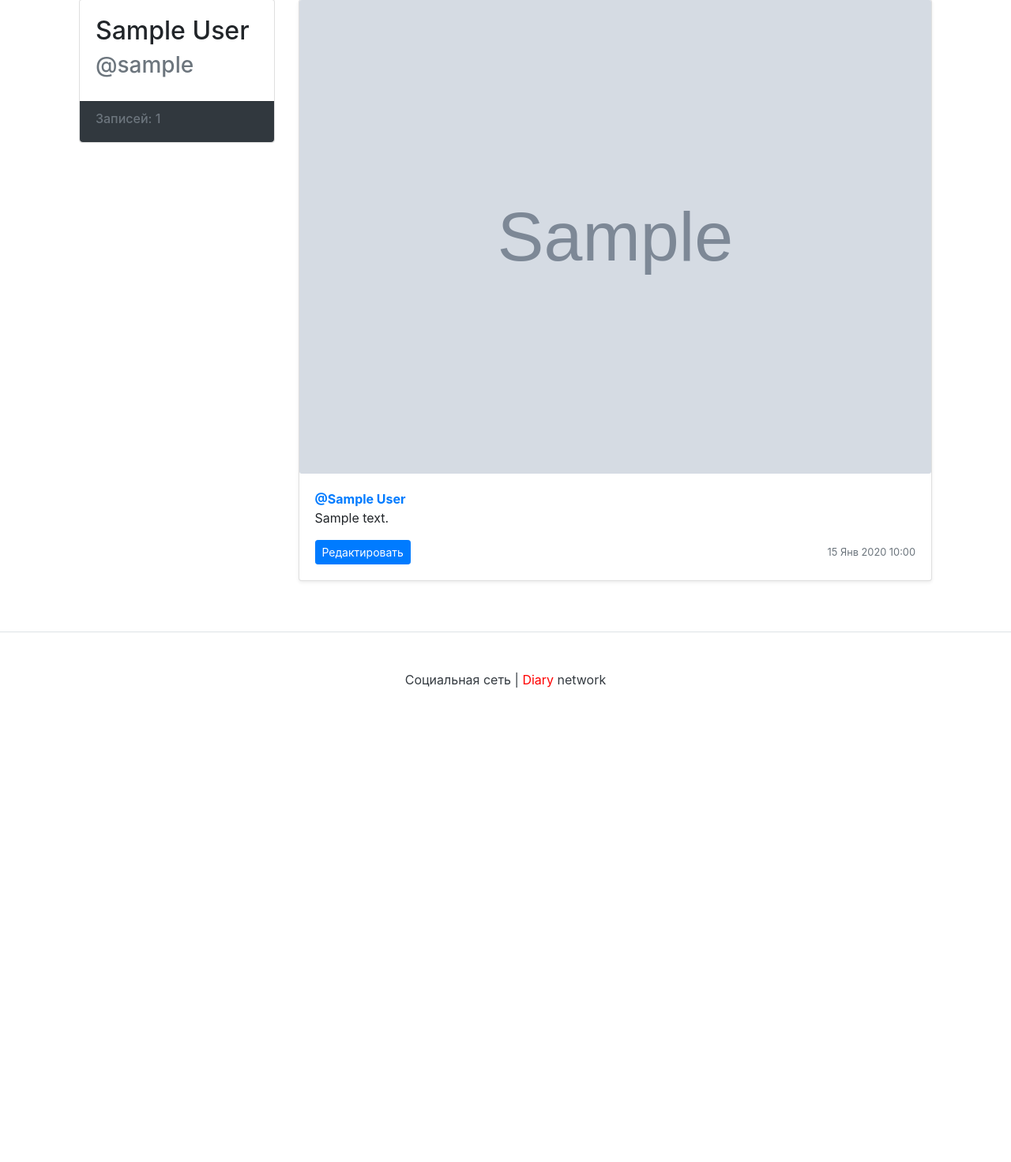
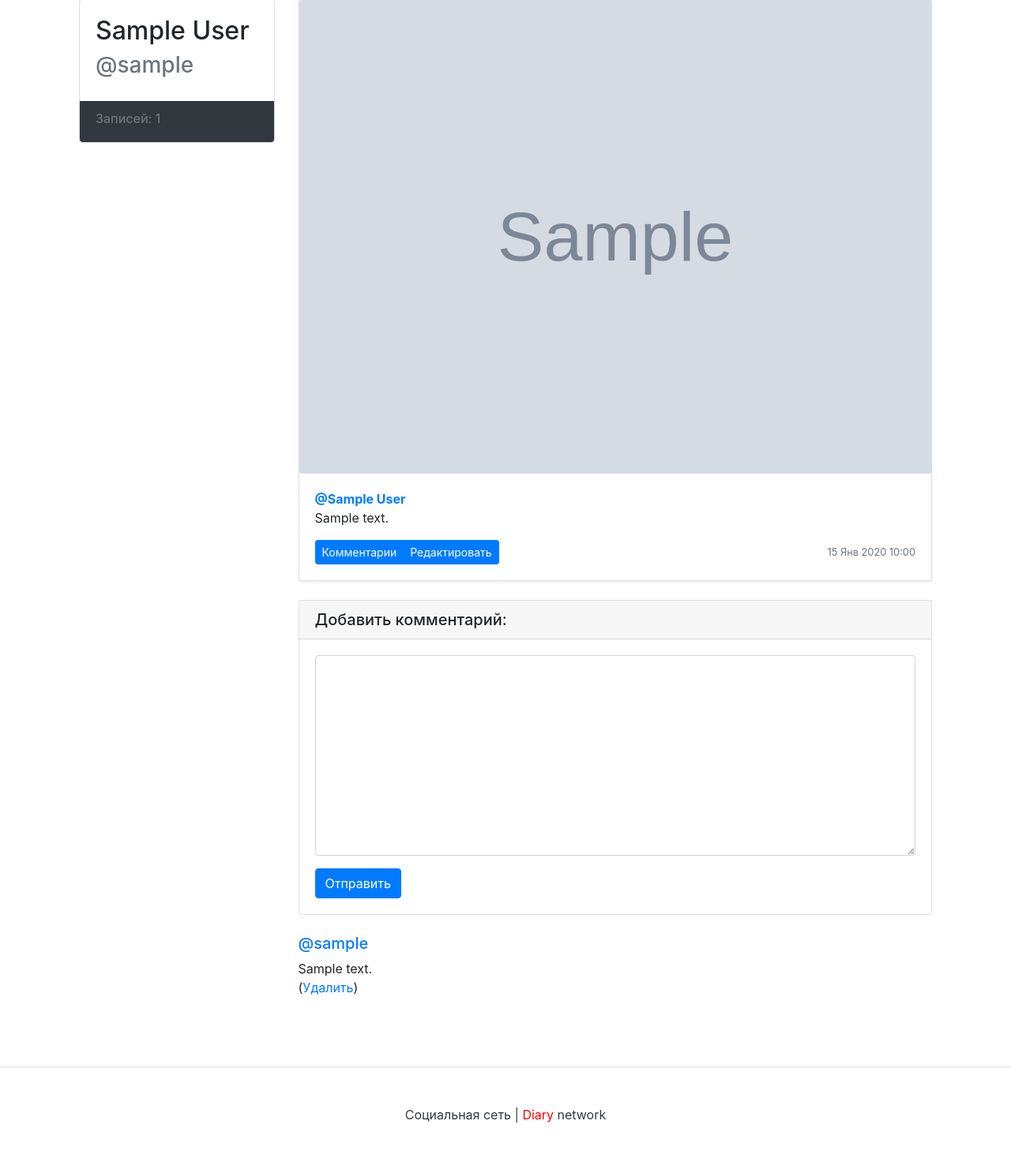
Before and after one commit to tunsmm/diary_network, a Django app: template diary_network/posts/templates/post.html in a window 1280 px wide. Shown: the part 119-1591 px from the top of the page at 79% size. Before the commit the page ends 990 px from the top, so only its background shows below. Run offline with Django 3.2, Linux system fonts and the light colour scheme; a user stored in the database is signed in; tables that the repository leaves empty hold one stand-in row (values such as "Sample post"); the template is opened without the code that fills it: values that come from a table or form of the project are taken from there, most other values are stand-ins (such as "Sample title", 1, 10 or a date in 2020); grey boxes marked "Sample" are stand-in pictures; some libraries are stand-ins or nearby versions.

Commit message:
Change templates for Comments

```diff
--- /dev/null
+++ b/diary_network/posts/templates/comments.html
@@ -0,0 +1,41 @@
+{% load user_filters %}
+
+{% if user.is_authenticated %}
+<div class="card my-4">
+<form
+    action="{% url 'comment_add' post.author.username post.id %}"
+    method="post">
+    {% csrf_token %}
+    <h5 class="card-header">Добавить комментарий:</h5>
+    <div class="card-body">
+    <form>
+        <div class="form-group">
+        {{ form.text|addclass:"form-control" }}
+        </div>
+        <button type="submit" class="btn btn-primary">Отправить</button>
+    </form>
+    </div>
+</form>
+</div>
+{% endif %}
+
+<!-- Комментарии -->
+{% for item in comment_list %}
+<div class="media mb-4">
+<div class="media-body">
+    <h5 class="mt-0">
+    <a
+        href="{% url 'profile' item.author.username %}"
+        name="comment_{{ item.pk }}"
+        >@{{ item.author.username }}</a>
+    </h5>
+    <p>
+    {{ item.text }}
+    {% if item.author.username == user.username %}
+        <br>(<a href="{% url 'comment_delete' post.author.username post.id item.pk%}">Удалить</a>)
+    {% endif %}
+    </p>
+</div>
+</div>
+
+{% endfor %}
--- a/diary_network/posts/templates/post.html
+++ b/diary_network/posts/templates/post.html
@@ -1,5 +1,5 @@
 {% extends "base.html" %}
-{% block title %} {{profile.get_full_name}} - Статья {{post.id}} {% endblock %}
+{% block title %} {{profile.get_full_name}} - Пост {{post.id}} {% endblock %}
 {% block content %}
 
 <main role="main" class="container">
@@ -10,7 +10,9 @@
 
             {% if post %}
                 {% include 'post_item.html' %}
+                {% include 'comments.html' %}
             {% endif %}
+
 
         </div>
     </div>
--- a/diary_network/posts/templates/post_item.html
+++ b/diary_network/posts/templates/post_item.html
@@ -13,6 +13,7 @@
         <div class="d-flex justify-content-between align-items-center">
             <div class="btn-group ">
                 {% if post.author.username == user.username %}
+                <a class="btn btn-sm btn-primary" href="{% url 'post' post.author.username post.id %}" role="button">Комментарии</a>
                 <a class="btn btn-sm btn-primary" href="{% url 'post_edit' post.author.username post.id %}" role="button">Редактировать</a>
                 {% endif %}
             </div>
```
